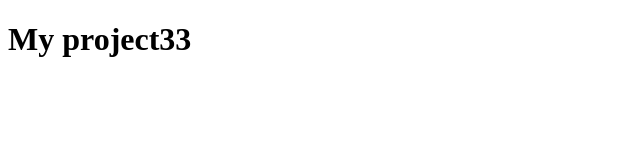
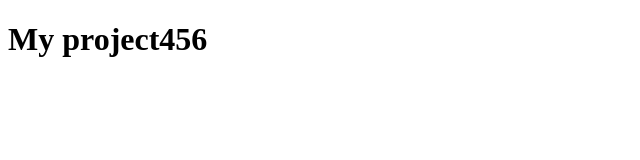
Before and after one commit to vanchos17/my-project, a plain HTML site: page index.html in a window 1280 px wide. Shown: the full height of the page, 0-640 px from the left. Drawn offline with Linux system fonts and the light colour scheme.

Commit message:
title was changed 2

```diff
--- a/index.html
+++ b/index.html
@@ -7,7 +7,7 @@
     <title>My project</title>
 </head>
 <body>
-    <h1>My project33</h1>
+    <h1>My project456</h1>
 
 </body>
 </html>
```
